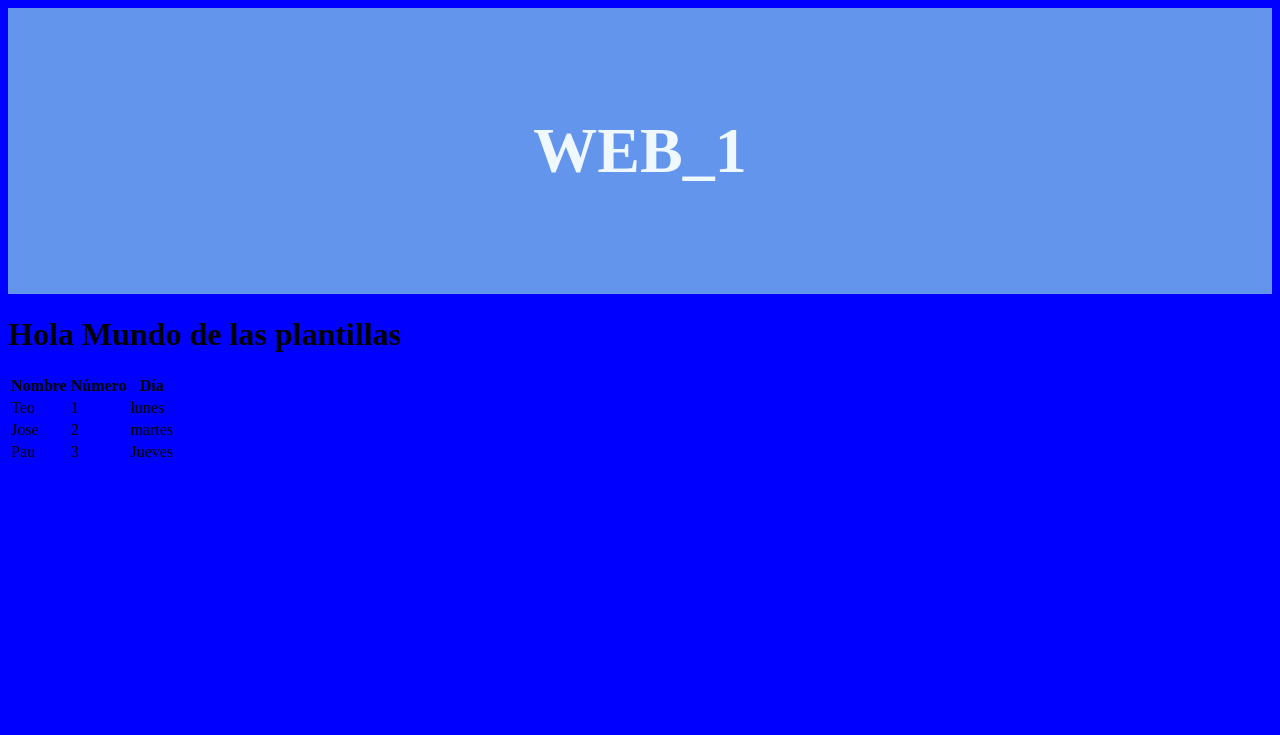
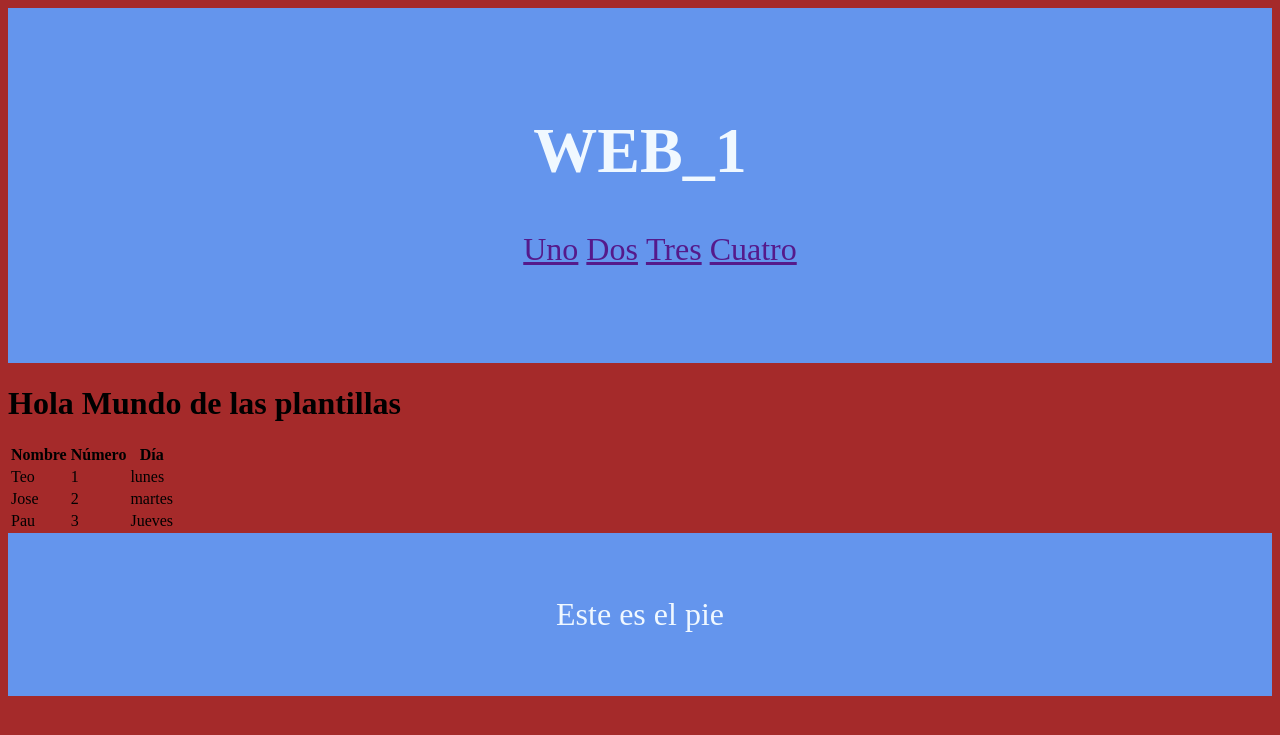
Before and after one commit to fernandomolde/web_1, a Bottle app: page / in a window 1280 px wide. Shown: the top 735 px of the page. Run offline with Bottle, Linux system fonts and the light colour scheme.

Commit message:
Pagina Web

```diff
--- a/static/estilos.css
+++ b/static/estilos.css
@@ -1,10 +1,20 @@
 body {
-    background-color: blue;
+    background-color: brown;
 }
-header{
+header,footer{
     padding: 5%;
+    background-color:cornflowerblue;
+    color:aliceblue;
+    font-size: xx-large;
+    text-align:center;
 }
 
-h1{
+nav ul{
+
+    list-style: none;
+}
+
+nav ul li{
+    display: inline-block;
 
 }
--- a/templates/base.html
+++ b/templates/base.html
@@ -8,11 +8,12 @@
     <title>WEB_1 | {%block title%}{%endblock%}</title>
 </head>
 <body>
-    <header style="padding: 5%;
-    background-color:cornflowerblue;
-    color:aliceblue;
-    font-size: xx-large;
-    text-align:center;"><h1>WEB_1</h1></header>
+    {%include 'inc_header.html'%}
+
     {%block content%}{%endblock%}
+
+    {%include 'inc_footer.html'%}
+
 </body>
+
 </html>
--- /dev/null
+++ b/templates/inc_footer.html
@@ -0,0 +1 @@
+<footer>Este es el pie</footer>
--- /dev/null
+++ b/templates/inc_header.html
@@ -0,0 +1,10 @@
+<header><h1>WEB_1</h1>
+<nav>
+    <ul>
+        <li><a href="">Uno</a></li>
+        <li><a href="">Dos</a></li>
+        <li><a href="">Tres</a></li>
+        <li><a href="">Cuatro</a></li>
+    </ul>
+</nav>
+</header>
```
